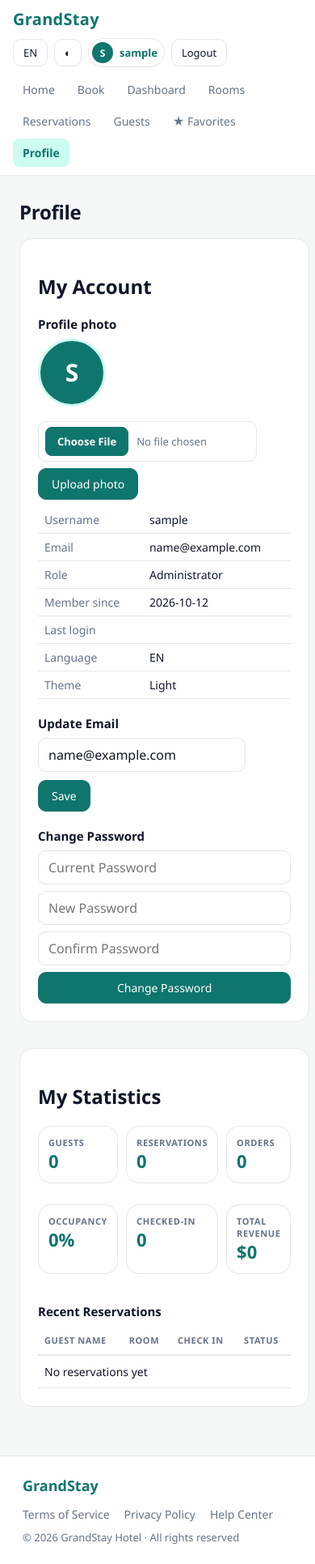
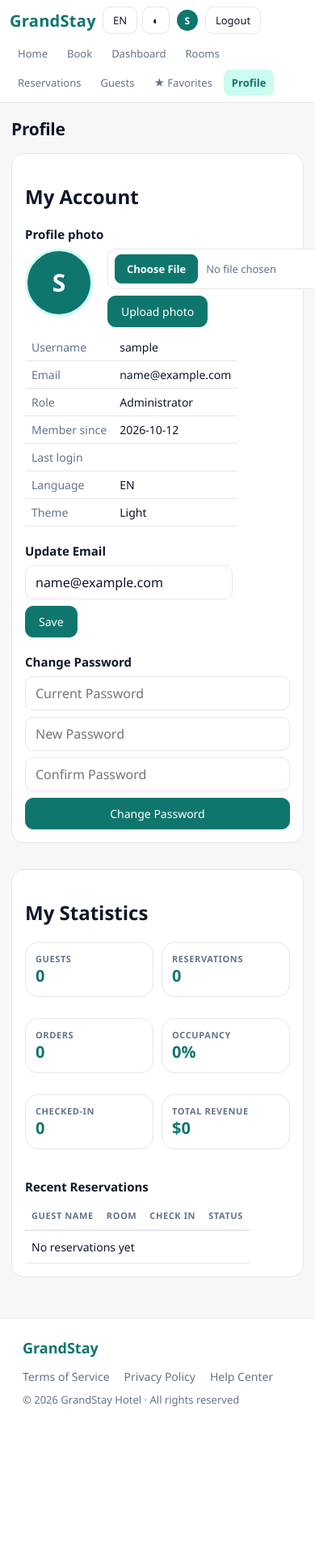
Before and after one commit to nshchepanskyi/Project_janglo-python-, a Django app: page /profile/ in a window 390 px wide; the page is wider, and only the part inside the window is pictured. Shown: that part at 81% size. After the commit the page ends 1737 px from the top of that part, so only its background shows below. Run offline with Django 5.2, Linux system fonts and the light colour scheme; the visitor is signed in with stand-in values (Sample User, id 1); data that the repository does not hold is empty.

Commit message:
Телефонна версія: адаптив ≤900/≤640/≤560px + кеш стилів ?v=5
- style.css: на ≤900px KPI/сітки номерів у 2/6 колонок; на ≤640px —
  картки з меншими падінгами, широкі таблиці (бронювання/номери/гості)
  гортаються вбік (overflow-x:auto), форми в один стовпчик, auth-сторінка
  під вузький екран.
- landing.css: на ≤560px шапка компактна (меню дрібніше, у пілюлі
  користувача лишається фото/літера без імені), hero/секції/CTA/документи
  зменшені; календар уже мав нижній «шит» із 560px.
- base_public/login/register: ?v=4 → ?v=5, щоб браузери взяли нові стилі.
- 3 нових MobileVersionTests (viewport meta, медіа-запити у CSS, ?v=5);
  README: розділи «Фото профілю» та «Телефонна версія», 105 тестів.
Усі 105 тестів OK.

```diff
--- a/hotel/static/hotel/landing.css
+++ b/hotel/static/hotel/landing.css
@@ -702,3 +702,36 @@
 
 .review-form form { display: grid; gap: 10px; max-width: 480px; }
 .review-form textarea { resize: vertical; }
+
+/* ---------- телефонна версія: дрібні екрани (≤560px) ---------- */
+@media (max-width: 560px) {
+  .p-main.content { padding: 18px 14px 34px }
+  .p-topbar { gap: 8px; padding: 8px 12px }
+  .p-nav a { padding: 7px 10px; font-size: 13px }
+  .p-actions { gap: 6px }
+  /* на телефоні у шапці лишається лише фото/літера без імені */
+  .p-user { padding: 3px; border: none; background: transparent }
+  .p-user .p-user-name { display: none }
+
+  .hero { padding-top: 26px }
+  .hero h1 { font-size: 26px }
+  .hero-sub { font-size: 14.5px; margin-bottom: 18px }
+  .p-page-head { padding-top: 26px }
+  .section { margin-top: 30px }
+  .section-head { flex-wrap: wrap }
+  .section-head h2 { font-size: 19px }
+  .chips { margin-top: 10px }
+
+  .crumbs { margin-bottom: 12px }
+  .pd-title { font-size: 21px }
+  .pd-body { padding-top: 14px }
+  .pd-check { margin: 10px 0 }
+
+  .p-doc { padding-top: 26px }
+  .p-doc h1 { font-size: 24px }
+  .p-doc p { padding: 16px }
+
+  .cta { padding: 22px }
+  .cta h2 { font-size: 20px }
+  .review-form form { max-width: 100% }
+}
--- a/hotel/static/hotel/style.css
+++ b/hotel/static/hotel/style.css
@@ -85,7 +85,28 @@ h3{margin:20px 0 8px;font-size:15px}
 .auth-card h1{font-size:21px;text-align:center;color:var(--accent);margin:0 0 18px;letter-spacing:-.2px}
 .auth-card form{display:flex;flex-direction:column;gap:10px}
 .messages{margin-bottom:12px}.msg{padding:11px 14px;border-radius:10px;margin-bottom:8px}.msg.error{background:#fee2e2;color:#991b1b}.msg.success{background:#dcfce7;color:#166534}
-@media(max-width:900px){.kpi-row{grid-template-columns:repeat(2,1fr)}.grid-2{grid-template-columns:1fr}.navbar{display:none}}
+/* ---------- телефонна версія (адаптив адмін- і публічних сторінок) ---------- */
+@media(max-width:900px){
+  .kpi-row,.kpi-row.two{grid-template-columns:repeat(2,1fr)}
+  .grid-2{grid-template-columns:1fr}
+  .navbar{display:none}
+  .room-grid{grid-template-columns:repeat(6,1fr)}
+}
+@media(max-width:640px){
+  .content h1{font-size:21px}
+  .card{padding:16px}
+  .kpi-row,.kpi-row.two{grid-template-columns:repeat(2,1fr);gap:10px}
+  .kpi-value{font-size:24px}
+  .kpi.mini .kpi-value{font-size:20px}
+  /* широкі таблиці (списки бронювань/номерів/гостей) — горизонтальний скрол */
+  .content table{display:block;overflow-x:auto;white-space:nowrap;max-width:100%}
+  .form-grid{grid-template-columns:1fr}
+  .svc-pick{grid-template-columns:1fr}
+  .room-grid{grid-template-columns:repeat(4,1fr)}
+  .auth-card{width:100%;max-width:380px;padding:24px}
+  .auth-actions{flex-wrap:wrap}
+  .form-row{gap:8px}
+}
 
 /* ---------- animations: живий, але ненав'язливий інтерфейс ---------- */
 
--- a/hotel/templates/hotel/base_public.html
+++ b/hotel/templates/hotel/base_public.html
@@ -4,8 +4,8 @@
 <meta charset="utf-8">
 <meta name="viewport" content="width=device-width, initial-scale=1">
 <title>GrandStay — {% block title %}{% tr "Find your next stay" %}{% endblock %}</title>
-<link rel="stylesheet" href="{% static 'hotel/style.css' %}?v=4">
-<link rel="stylesheet" href="{% static 'hotel/landing.css' %}?v=4">
+<link rel="stylesheet" href="{% static 'hotel/style.css' %}?v=5">
+<link rel="stylesheet" href="{% static 'hotel/landing.css' %}?v=5">
 </head>
 <body class="public">
 <header class="p-topbar">
@@ -58,7 +58,7 @@
   </div>
   <div class="p-copy">© 2026 GrandStay Hotel · {% tr "All rights reserved" %}</div>
 </footer>
-<script src="{% static 'hotel/app.js' %}?v=4" defer></script>
-<script src="{% static 'hotel/cal.js' %}?v=4" defer></script>
+<script src="{% static 'hotel/app.js' %}?v=5" defer></script>
+<script src="{% static 'hotel/cal.js' %}?v=5" defer></script>
 </body>
 </html>
--- a/hotel/templates/hotel/login.html
+++ b/hotel/templates/hotel/login.html
@@ -1,7 +1,7 @@
 {% load tr_tags %}{% load static %}<!DOCTYPE html>
 <html lang="{{ lang }}" data-theme="{{ theme }}">
 <head><meta charset="utf-8"><meta name="viewport" content="width=device-width, initial-scale=1">
-<title>GrandStay — {% tr "Login" %}</title><link rel="stylesheet" href="{% static 'hotel/style.css' %}"></head>
+<title>GrandStay — {% tr "Login" %}</title><link rel="stylesheet" href="{% static 'hotel/style.css' %}?v=5"></head>
 <body class="auth-page">
 <div class="auth-card">
   <h1>GrandStay {% tr "Login" %}</h1>
--- a/hotel/templates/hotel/register.html
+++ b/hotel/templates/hotel/register.html
@@ -1,7 +1,7 @@
 {% load tr_tags %}{% load static %}<!DOCTYPE html>
 <html lang="{{ lang }}" data-theme="{{ theme }}">
 <head><meta charset="utf-8"><meta name="viewport" content="width=device-width, initial-scale=1">
-<title>GrandStay — {% tr "Register" %}</title><link rel="stylesheet" href="{% static 'hotel/style.css' %}"></head>
+<title>GrandStay — {% tr "Register" %}</title><link rel="stylesheet" href="{% static 'hotel/style.css' %}?v=5"></head>
 <body class="auth-page">
 <div class="auth-card">
   <h1>{% tr "Create Account" %}</h1>
```
Also changed, not shown: hotel/tests.py (+26 -0 lines), README.md.
